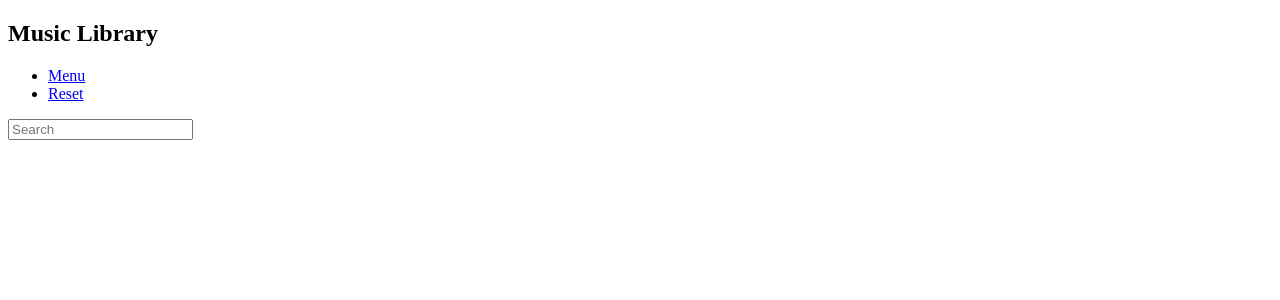
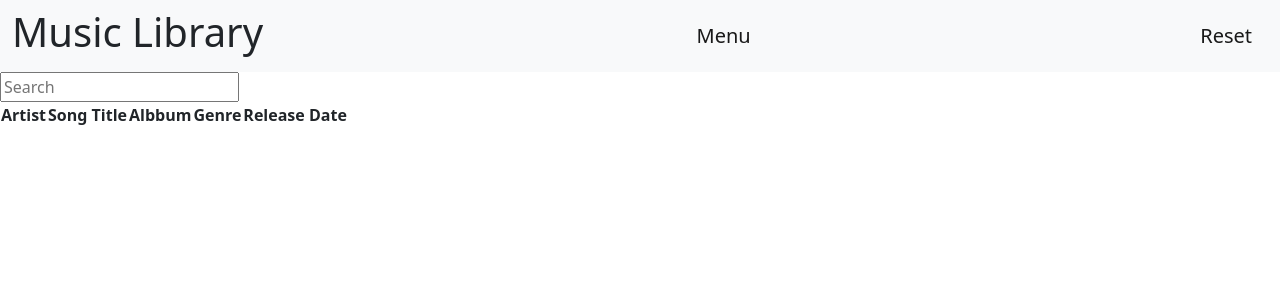
Before and after one commit to VladimirGreenfield/Music_Library, a React (Create React App) app: page / in a window 1280 px wide. Shown: the top 300 px of the page. Built offline with nearby package versions, Linux system fonts and the light colour scheme; no server answers.

Commit message:
created a table inside of Musictable component

```diff
--- a/package.json
+++ b/package.json
@@ -6,7 +6,10 @@
     "@testing-library/jest-dom": "^5.15.0",
     "@testing-library/react": "^11.2.7",
     "@testing-library/user-event": "^12.8.3",
+    "axios": "^0.24.0",
+    "bootstrap": "^5.1.3",
     "react": "^17.0.2",
+    "react-bootstrap": "^2.0.2",
     "react-dom": "^17.0.2",
     "react-scripts": "4.0.3",
     "web-vitals": "^1.1.2"
--- a/public/index.html
+++ b/public/index.html
@@ -10,6 +10,12 @@
       content="Web site created using create-react-app"
     />
     <link rel="apple-touch-icon" href="%PUBLIC_URL%/logo192.png" />
+    <link
+      rel="stylesheet"
+      href="https://cdn.jsdelivr.net/npm/bootstrap@5.1.3/dist/css/bootstrap.min.css"
+      integrity="sha384-1BmE4kWBq78iYhFldvKuhfTAU6auU8tT94WrHftjDbrCEXSU1oBoqyl2QvZ6jIW3"
+      crossorigin="anonymous"
+    />
     <!--
       manifest.json provides metadata used when your web app is installed on a
       user's mobile device or desktop. See https://developers.google.com/web/fundamentals/web-app-manifest/
--- a/src/Components/App.jsx
+++ b/src/Components/App.jsx
@@ -1,28 +1,54 @@
-import React from 'react';
+import React, {Component} from 'react';
 import './App.css';
 import Navbar from './Navbar/Navbar';
 import SearchBar from './SearchBar/SearchBar';
-
-
-
-const App = () => {
-  return(
-    <div className="App">
-      <Navbar />
-      <SearchBar/>
-    </div>
-  )
-}
+import axios from 'axios';
+import MusicTable from './MusicTable/MusicTable';
 
 
 
 
+class App extends Component {
+  constructor(props) {
+      super(props);
+      this.state = {
+        allMusic: []
+      };
+  }
+
+  componentDidMount() {
+    this.fetchData();
+  }
+
+
+  async fetchData() {
+    try {
+      let response = await axios.get("http://www.devcodecampmusiclibrary.com/api/music");
+      console.log(response.data)
+      this.state({
+       allMusic: response.data
+      })
+    }
+    catch (error) {
+      console.log(error)
+    }
+  }
+
+
+  render() {
+    console.log(this.state)
+    return(
+      <div className='App'>
+        <Navbar/>
+        <SearchBar/>
+        <MusicTable/>
+
+      </div>
+    )
+  }
 
 
 
-
-
-
-
+}
 
 export default App;
--- /dev/null
+++ b/src/Components/MusicTable/MusicTable.css
@@ -0,0 +1,6 @@
+.music-table {
+    border-collapse: collapse;
+    margin: 25px 0;
+    font-size: 0.9em;
+    min-width: 400px;
+}
--- /dev/null
+++ b/src/Components/MusicTable/MusicTable.jsx
@@ -0,0 +1,34 @@
+import React from 'react';
+
+
+
+
+const MusicTable = () => {
+    return (
+        <body>
+            <table className='music-table'>
+                <thead>
+                    <tr>
+                        <th>Artist</th>
+                        <th>Song Title</th>
+                        <th>Albbum</th>
+                        <th>Genre</th>
+                        <th>Release Date</th>
+                    </tr>
+                </thead>
+                <tbody>
+                    <tr>
+                        <td></td>
+                        <td></td>
+                        <td></td>
+                        <td></td>
+                        <td></td>
+                    </tr>
+                </tbody>
+            </table>
+        </body>
+    )
+
+}
+
+export default MusicTable;
--- a/src/Components/Navbar/Navbar.jsx
+++ b/src/Components/Navbar/Navbar.jsx
@@ -4,23 +4,15 @@ import './Navbar.css';
 
 const Navbar = () => {
     return(
-        <nav className='navbar'>
-
-            <h1>Music Library</h1>
-
-            <div className="buttons">
-                <ul>
-                    <li>
-                        <a className="nav-link active" aria-current="page" href="#">Menu</a>
-                    </li>
-                    <li>
-                         <a className="nav-link" href="#">Reset</a>
-                    </li>
-                </ul>
+        <nav class="navbar navbar-light bg-light">
+            <div class="container-fluid">
+                <h1>Music Library</h1>
+                <a class="navbar-brand" href="#">Menu</a>
+                <a class="navbar-brand" href="#">Reset</a>
             </div>
-
         </nav>
     )
+
 }
 
 export default Navbar;
--- a/src/index.js
+++ b/src/index.js
@@ -1,6 +1,6 @@
 import React from 'react';
 import reactDom from 'react-dom';
 import App from './Components/App';
-
+import 'bootstrap/dist/css/bootstrap.min.css';
 
 reactDom.render(<App/>, document.getElementById('root'));
```
Also changed, not shown: 1 other file (tests, documents, lock files or other folders).
